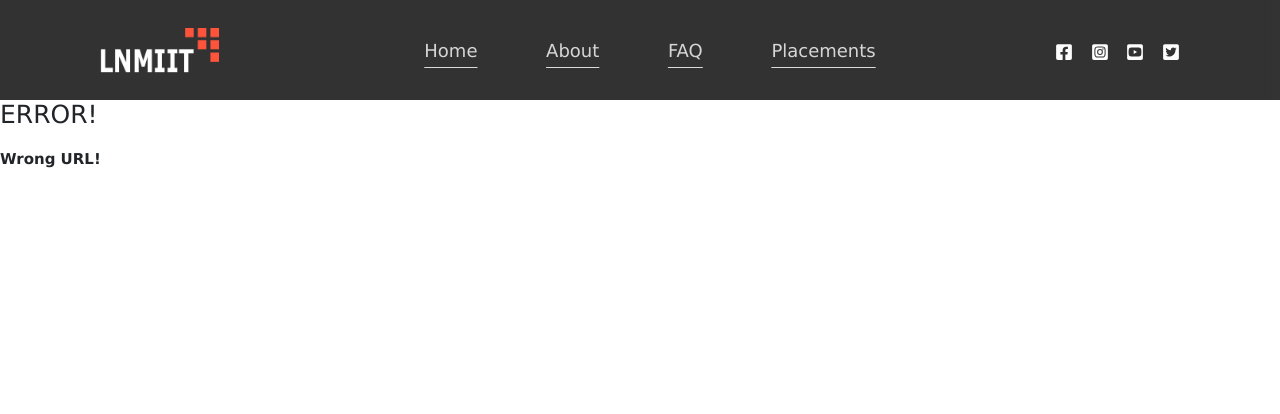
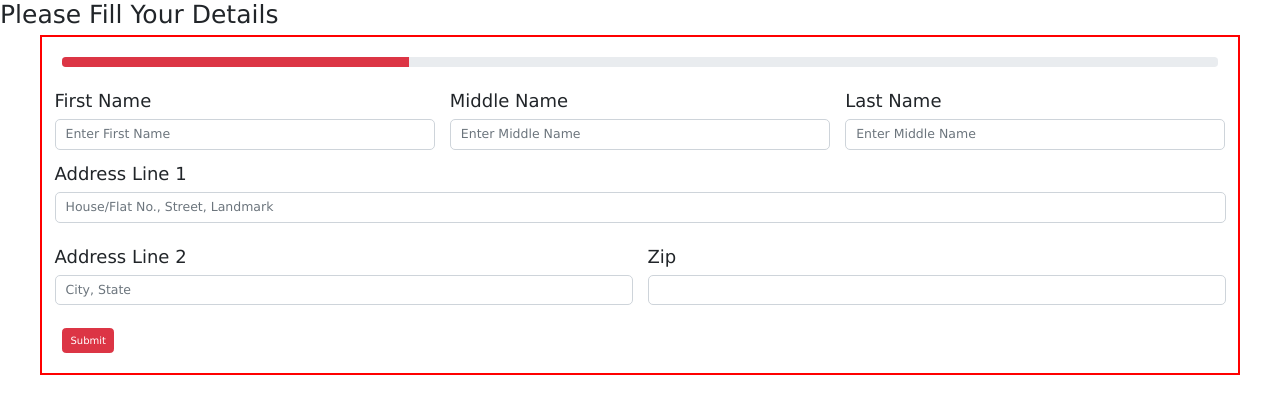
Before and after one commit to raghav-khanna/Student-Admission-Frontend, a React (Create React App) app in the folder frontend/: page /applicant/first_login in a window 1280 px wide. Shown: the top 414 px of the page. Built offline with nearby package versions, Linux system fonts and the light colour scheme.

Commit message:
Improve Routing and Build First Page of 'First Time Login Pages'

```diff
--- a/frontend/src/App.js
+++ b/frontend/src/App.js
@@ -7,21 +7,30 @@ import Placements from "./Pages/Placements";
 import TryNirnay from "./Pages/TryNirnay";
 import TryRaghav from "./Pages/TryRaghav";
 import TryPrateek from "./Pages/TryPrateek";
-import Login from "./Pages/Login";
+import FirstTimeLogin from "./Pages/Login - First Time/FirstTimeLogin";
+import PersonalDetails from "./Pages/Login - First Time/PersonalDetails";
 
 function App() {
   return (
     <div className="App">
-      <Navbar />
+      {/* <Navbar /> */}
       <Routes>
-        <Route path="/" element={<Home />} />
+        {/* ----------ALL NO-LOGIN PAGES ROUTES---------- */}
+
+        <Route path="/" element={<Navbar />}>
+          <Route index element={<Home />} />
           <Route path="/about" element={<About />} />
           <Route path="/faq" element={<Faq />} />
           <Route path="/placements" element={<Placements />} />
           <Route path="/try_nirnay" element={<TryNirnay />} />
           <Route path="/try_raghav" element={<TryRaghav />} />
           <Route path="/try_prateek" element={<TryPrateek />} />
-        <Route path="/login" element={<Login />} />
+        </Route>
+
+        {/* After-Login Pages (First Time Login) =>  */}
+        <Route path="/applicant/first_login/" element={<FirstTimeLogin />}>
+          <Route index element={<PersonalDetails />} />
+        </Route>
 
         <Route
           path="*"
--- a/frontend/src/Components/Raghav/Navbar.js
+++ b/frontend/src/Components/Raghav/Navbar.js
@@ -7,7 +7,7 @@ import {
   FaYoutubeSquare,
 } from "react-icons/fa";
 import { GiHamburgerMenu } from "react-icons/gi";
-import { NavLink } from "react-router-dom";
+import { NavLink, Outlet } from "react-router-dom";
 import LogoImage from "../../Assets/Logo.png";
 
 const Navbar = () => {
@@ -80,6 +80,7 @@ const Navbar = () => {
           </div>
         </div>
       </nav>
+      <Outlet />
     </>
   );
 };
--- /dev/null
+++ b/frontend/src/Pages/Login - First Time/FirstTimeLogin.js
@@ -0,0 +1,27 @@
+import React from "react";
+import { useState } from "react";
+import { Outlet } from "react-router-dom";
+import ProgressBar from "react-bootstrap/ProgressBar";
+import "./LoginStyles.css";
+
+const FirstTimeLogin = () => {
+  const [progress, setProgress] = useState(30);
+
+  return (
+    <div>
+      <h1 className="login-title">Please Fill Your Details</h1>
+      <div className="first-login-form-container">
+        <ProgressBar
+          className="form-progress"
+          now={progress}
+          label={`${progress}%`}
+          variant="danger"
+          visuallyHidden
+        />
+        <Outlet />
+      </div>
+    </div>
+  );
+};
+
+export default FirstTimeLogin;
--- /dev/null
+++ b/frontend/src/Pages/Login - First Time/LoginStyles.css
@@ -0,0 +1,19 @@
+* {
+  padding: 0;
+  margin: 0;
+  box-sizing: border-box;
+  font-family: "Lucida Sans", "Lucida Sans Regular", "Lucida Grande",
+    "Lucida Sans Unicode", Geneva, Verdana, sans-serif;
+}
+
+.first-login-form-container {
+  max-width: 120rem;
+  padding: 2rem;
+  border: 2px solid red;
+  margin: auto;
+  font-size: large;
+}
+
+.form-progress {
+  margin-bottom: 2rem;
+}
--- /dev/null
+++ b/frontend/src/Pages/Login - First Time/PersonalDetails.js
@@ -0,0 +1,71 @@
+import React from "react";
+import Button from "react-bootstrap/Button";
+import Col from "react-bootstrap/Col";
+import Form from "react-bootstrap/Form";
+import Row from "react-bootstrap/Row";
+import "./LoginStyles.css";
+
+const PersonalDetails = () => {
+  return (
+    <div>
+      <Form className="details-form">
+        <Row className="mb-3">
+          <Form.Group as={Col}>
+            <Form.Label>First Name</Form.Label>
+            <Form.Control
+              size="lg"
+              type="text"
+              placeholder="Enter First Name"
+            />
+          </Form.Group>
+
+          <Form.Group as={Col}>
+            <Form.Label>Middle Name</Form.Label>
+            <Form.Control
+              size="lg"
+              type="text"
+              placeholder="Enter Middle Name"
+            />
+          </Form.Group>
+
+          <Form.Group as={Col}>
+            <Form.Label>Last Name</Form.Label>
+            <Form.Control
+              size="lg"
+              type="text"
+              placeholder="Enter Middle Name"
+            />
+          </Form.Group>
+        </Row>
+
+        <Row className="mb-3">
+          <Form.Group className="mb-3">
+            <Form.Label>Address Line 1</Form.Label>
+            <Form.Control
+              size="lg"
+              placeholder="House/Flat No., Street, Landmark"
+            />
+          </Form.Group>
+        </Row>
+
+        <Row className="mb-3">
+          <Form.Group as={Col} className="mb-3">
+            <Form.Label>Address Line 2</Form.Label>
+            <Form.Control size="lg" placeholder="City, State" />
+          </Form.Group>
+
+          <Form.Group as={Col} controlId="formGridZip">
+            <Form.Label>Zip</Form.Label>
+            <Form.Control size="lg" />
+          </Form.Group>
+        </Row>
+
+        <Button variant="danger" type="submit">
+          Submit
+        </Button>
+      </Form>
+    </div>
+  );
+};
+
+export default PersonalDetails;
--- a/frontend/src/Pages/Login.js
+++ /dev/null
@@ -1,14 +0,0 @@
-import React from "react";
-import InputDetails from "../Components/Raghav/InputDetails";
-
-const Login = () => {
-  return (
-    <div>
-      <h1>This is the Login Page</h1>
-
-      <InputDetails />
-    </div>
-  );
-};
-
-export default Login;
```
Also changed, not shown: 2 other files (tests, documents, lock files or other folders). Lines whose indentation alone changed are shown as unchanged.
